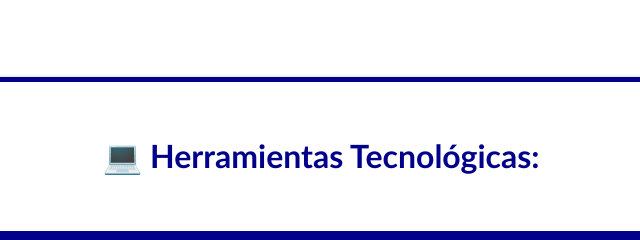
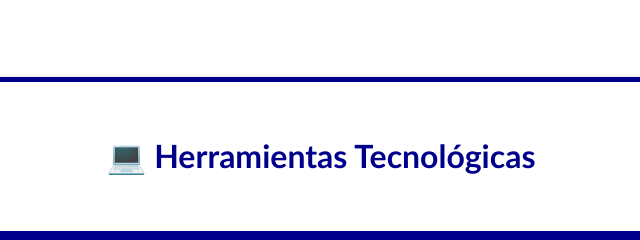
Before and after one commit to bmenflo/promoTalleres, a plain HTML site: page index.html in a window 1280 px wide. Shown: the part 880-1120 px from the top of the page, 319-959 px from the left. Drawn offline with nearby package versions, Linux system fonts and the light colour scheme.

Commit message:
Update index.html

```diff
--- a/index.html
+++ b/index.html
@@ -334,21 +334,21 @@ a:focus {
             {id: "DW", nombreTaller: "⌨️ Desarrollo Web desde cero"},
             {id: "PW", nombreTaller: "⌨️ Programación desde cero"},
             {id: "BD", nombreTaller: "💻 Base de Datos desde cero"},
-            {id: "APT", nombreTaller: "📚 Asesoría de Proyecto de Tesis"},
-            {id: "AW", nombreTaller: "🌐 Accesibilidad Web"}];
+            {id: "APT", nombreTaller: ""},
+            {id: "AW", nombreTaller: ""}];
 
         let datosTalleres = [{id: "HT", titulo: "Introducción Herramientas Tecnológicas", descripcion: "Descubre las herramientas digitales esenciales que todo profesional necesita dominar en el mundo actual. Aprende a optimizar tu productividad y eficiencia laboral con las tecnologías más demandadas del mercado."}, {id: "HT", titulo: "Microsoft Excel Intermedio", descripcion: "Domina funciones avanzadas, tablas dinámicas y análisis de datos. Convierte información compleja en reportes profesionales que impresionen en tu trabajo y potencien tu carrera profesional."}, {id: "HT", titulo: "Macro Excel Básico", descripcion: "Automatiza tareas repetitivas y crea soluciones personalizadas con programación VBA. Ahorra horas de trabajo manual y conviértete en el experto en automatización de tu empresa."},
         {id: "IA", titulo: "Introducción IA", descripcion: "Descubre el futuro de la tecnología y cómo la IA está transformando todas las industrias. Aprende conceptos fundamentales, herramientas prácticas y cómo implementar soluciones de IA para automatizar procesos y potenciar tu productividad profesional."}, {id: "IA", titulo: "IA Multi-Archivos", descripcion: "Crea, edita y transforma imágenes profesionales, genera voces sintéticas, transcribe audios automáticamente y produce videos de alta calidad. Domina herramientas para generar contenido visual impactante con la IA."},
         {id: "DW", titulo: "Introducción Desarrollo Web", descripcion: "Construye tu primera página web profesional desde cero. Aprende los fundamentos del desarrollo web moderno y da el primer paso hacia una carrera en tecnología con alta demanda laboral."}, {id: "DW", titulo: "JavaScript Básico", descripcion: "Dale vida e interactividad a tus páginas web. Domina el lenguaje de programación más popular del mundo y abre las puertas a infinitas posibilidades en el desarrollo web y aplicaciones."}, {id: "DW", titulo: "React Básico", descripcion: "Crea aplicaciones web modernas y dinámicas con la librería más utilizada por empresas como Facebook, Netflix y Airbnb. Accede a oportunidades laborales con salarios superiores al promedio."}, {id: "DW", titulo: "Angular 16 Básico", descripcion: "Desarrolla aplicaciones empresariales robustas y escalables con el framework de Google. Posiciónate como desarrollador senior en proyectos de gran envergadura y alta complejidad técnica."},
         {id: "PW", titulo: "Introducción Programación Web", descripcion: "Inicia tu camino en la programación web sin conocimientos previos. Aprende la lógica de programación y conceptos fundamentales que te prepararán para cualquier lenguaje o tecnología."}, {id: "PW", titulo: "NodeJS Básico", descripcion: "Programa del lado del servidor con JavaScript y crea aplicaciones web completas. Unifica tu conocimiento en un solo lenguaje y multiplica tus oportunidades como desarrollador full-stack."}, {id: "PW", titulo: "C# Básico", descripcion: "Domina uno de los lenguajes más potentes y versátiles de Microsoft. Desde aplicaciones de escritorio hasta servicios web empresariales, C# te abre puertas en el ecosistema tecnológico corporativo."}, {id: "PW", titulo: "PHP Básico", descripcion: "Aprende el lenguaje que impulsa el 80% de los sitios web del mundo, incluyendo WordPress y Facebook. Desarrolla aplicaciones web dinámicas y sistemas de gestión con gran demanda laboral."}, {id: "PW", titulo: "Python Básico", descripcion: "Incursiona en el lenguaje más popular para ciencia de datos, inteligencia artificial y automatización. Python es tu puerta de entrada a las tecnologías del futuro con el mayor crecimiento profesional."},
         {id: "BD", titulo: "Introducción Base de Datos", descripcion: "Comprende cómo se almacena y organiza la información en el mundo digital. Aprende los conceptos fundamentales que todo profesional tecnológico debe manejar para gestionar datos eficientemente."}, {id: "BD", titulo: "SQL Server Básico", descripcion: "Maneja bases de datos empresariales con el sistema de Microsoft. Consulta, actualiza y administra información crítica de negocios con una de las herramientas más utilizadas en el sector corporativo."}, {id: "BD", titulo: "MySQL Básico", descripcion: "Domina la base de datos open source más popular del mundo. Gestiona información de aplicaciones web y sistemas empresariales con la tecnología que prefieren startups y grandes corporaciones."},
-        {id: "APT", titulo: "Personaliza en poco tiempo", descripcion: "¿Te sientes abrumado por tu proyecto de tesis? Nosotros te guiamos en cada paso del camino, desde la elección del tema hasta la presentación final.<br>Con nuestra asesoría personalizada, transformarás tu idea en un proyecto sólido y exitoso. Olvídate del estrés, enfócate en tus objetivos y gradúate con honores. ¡Tu éxito es nuestra prioridad!"},
-        {id: "AW", titulo: "Desarrollo Web Accesible", descripcion: "¿Sabías que una web accesible no solo es ética, sino también más rentable? Obtén tu aplicación web inclusivo que lleguen a una audiencia más amplia, incluyendo a personas con discapacidad.<br>Dominará las normativas y herramientas para diseñar experiencias de usuario universales, mejorando el SEO y cumpliendo con estándares internacionales. ¡Haz que tu web sea para todos y destaca en el mercado!"}];
+        {id: "APT", titulo: "📚 Asesoría de Proyecto de Tesis", descripcion: "¿Te sientes abrumado por tu proyecto de tesis? Nosotros te guiamos en cada paso del camino, desde la elección del tema hasta la presentación final.<br>Con nuestra asesoría personalizada, transformarás tu idea en un proyecto sólido y exitoso. Olvídate del estrés, enfócate en tus objetivos y gradúate con honores. ¡Tu éxito es nuestra prioridad!"},
+        {id: "AW", titulo: "🌐 Accesibilidad Web", descripcion: "¿Sabías que una web accesible no solo es ética, sino también más rentable? Obtén tu aplicación web inclusivo que lleguen a una audiencia más amplia, incluyendo a personas con discapacidad.<br>Dominará las normativas y herramientas para diseñar experiencias de usuario universales, mejorando el SEO y cumpliendo con estándares internacionales. ¡Haz que tu web sea para todos y destaca en el mercado!"}];
 
         function talleresBMF() {
             for (let tipoTaller = 0; tipoTaller < tiposTalleres.length; tipoTaller++) {
         document.write("<section id='sect" + tiposTalleres[tipoTaller].id + "' class='tipoTaller'>");
-                document.write("<h2>" + tiposTalleres[tipoTaller].nombreTaller + ":</h2>");
+                document.write("<h2>" + tiposTalleres[tipoTaller].nombreTaller + "</h2>");
                 for (let taller = 0; taller < datosTalleres.length; taller++) {
                     if (tiposTalleres[tipoTaller].id == datosTalleres[taller].id) {
                     document.write("<article class='datosTaller'>");
```
